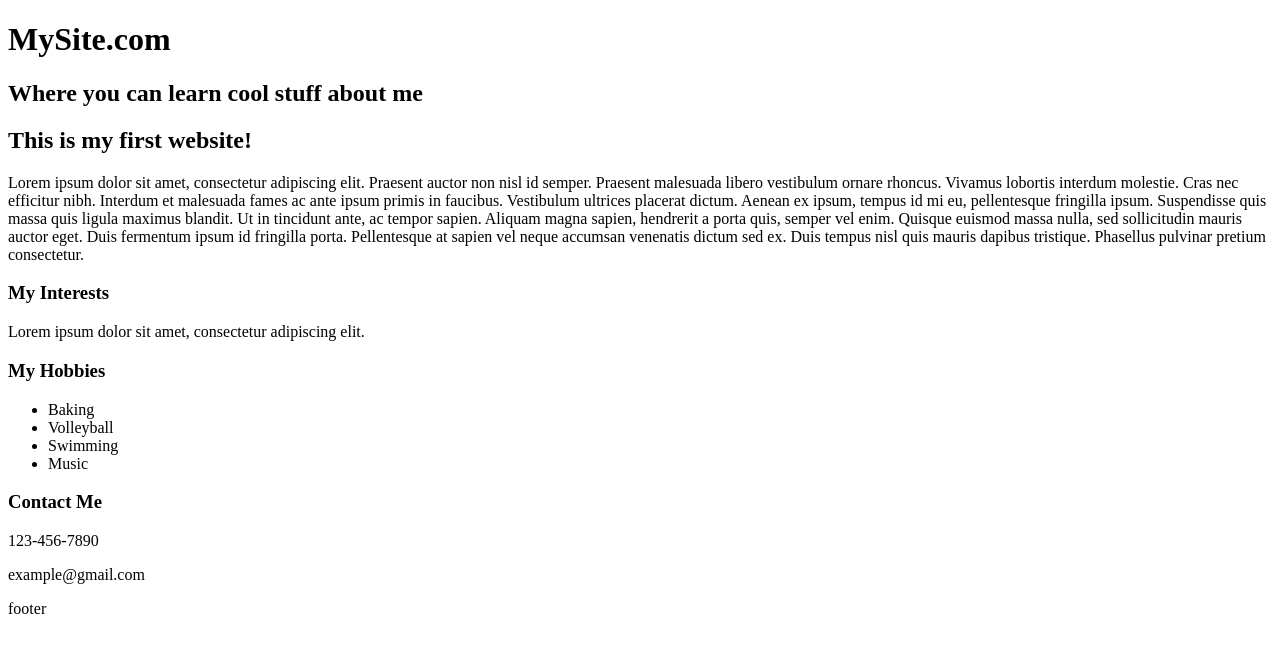
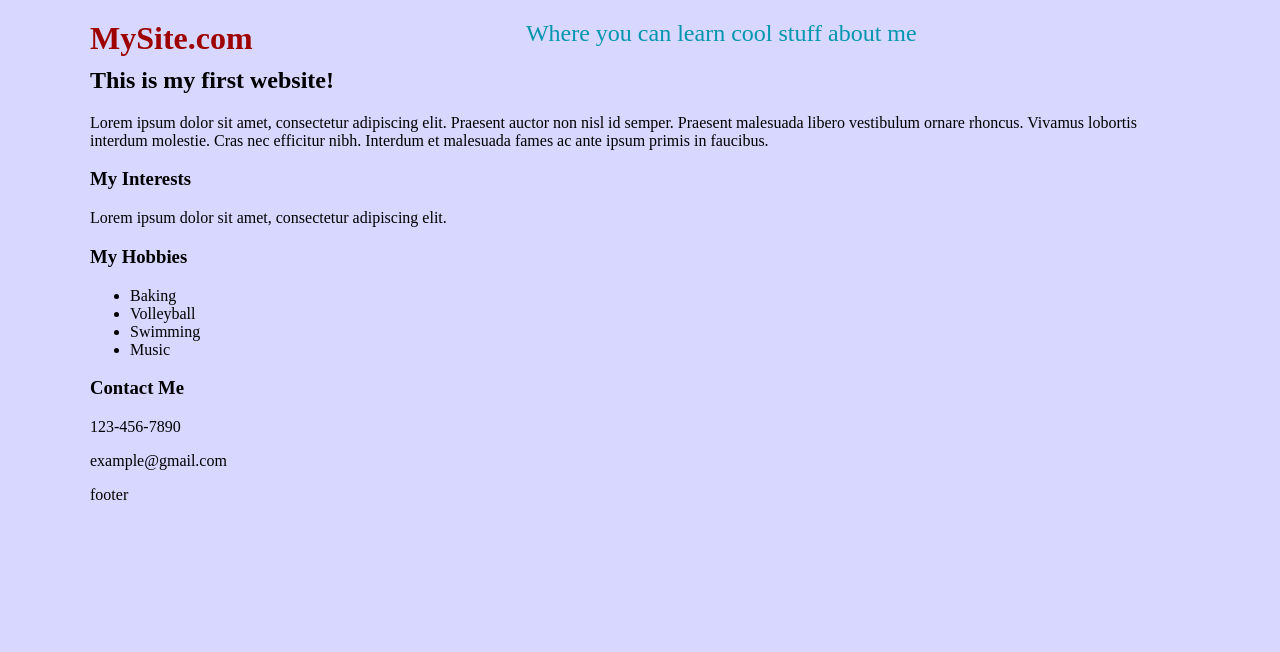
Before and after one commit to averyj123/averyj-websites, a plain HTML site: page index.html in a window 1280 px wide. Drawn offline with Linux system fonts and the light colour scheme.

Commit message:
Update index.html

```diff
--- a/index.html
+++ b/index.html
@@ -2,6 +2,24 @@
 <html>
     <head>
         <title>My First Website</title>
+        <style>
+            body{
+                width: 1100px;
+                background: rgb(215, 215, 255);
+                max-width: 95%;
+                margin: auto
+            }
+            h1 {
+                float: left;
+                color:rgb(158, 0, 0);
+                margin: 0;
+            }
+            header h2{
+                text-align: center;
+                font-weight: normal;
+                color: rgb(0,150,175);
+            }
+        </style>
     </head>
     <body>
         <header>
@@ -12,11 +30,7 @@
             <h2>This is my first website!</h2>
             <p>Lorem ipsum dolor sit amet, consectetur adipiscing elit. Praesent auctor non nisl id semper. Praesent malesuada libero
             vestibulum ornare rhoncus. Vivamus lobortis interdum molestie. Cras nec efficitur nibh. Interdum et malesuada fames ac
-            ante ipsum primis in faucibus. Vestibulum ultrices placerat dictum. Aenean ex ipsum, tempus id mi eu, pellentesque
-            fringilla ipsum. Suspendisse quis massa quis ligula maximus blandit. Ut in tincidunt ante, ac tempor sapien. Aliquam
-            magna sapien, hendrerit a porta quis, semper vel enim. Quisque euismod massa nulla, sed sollicitudin mauris auctor eget.
-            Duis fermentum ipsum id fringilla porta. Pellentesque at sapien vel neque accumsan venenatis dictum sed ex. Duis tempus
-            nisl quis mauris dapibus tristique. Phasellus pulvinar pretium consectetur.</p>
+            ante ipsum primis in faucibus.</p>
         </section>
         <article>
             <h3>My Interests</h3>
```
